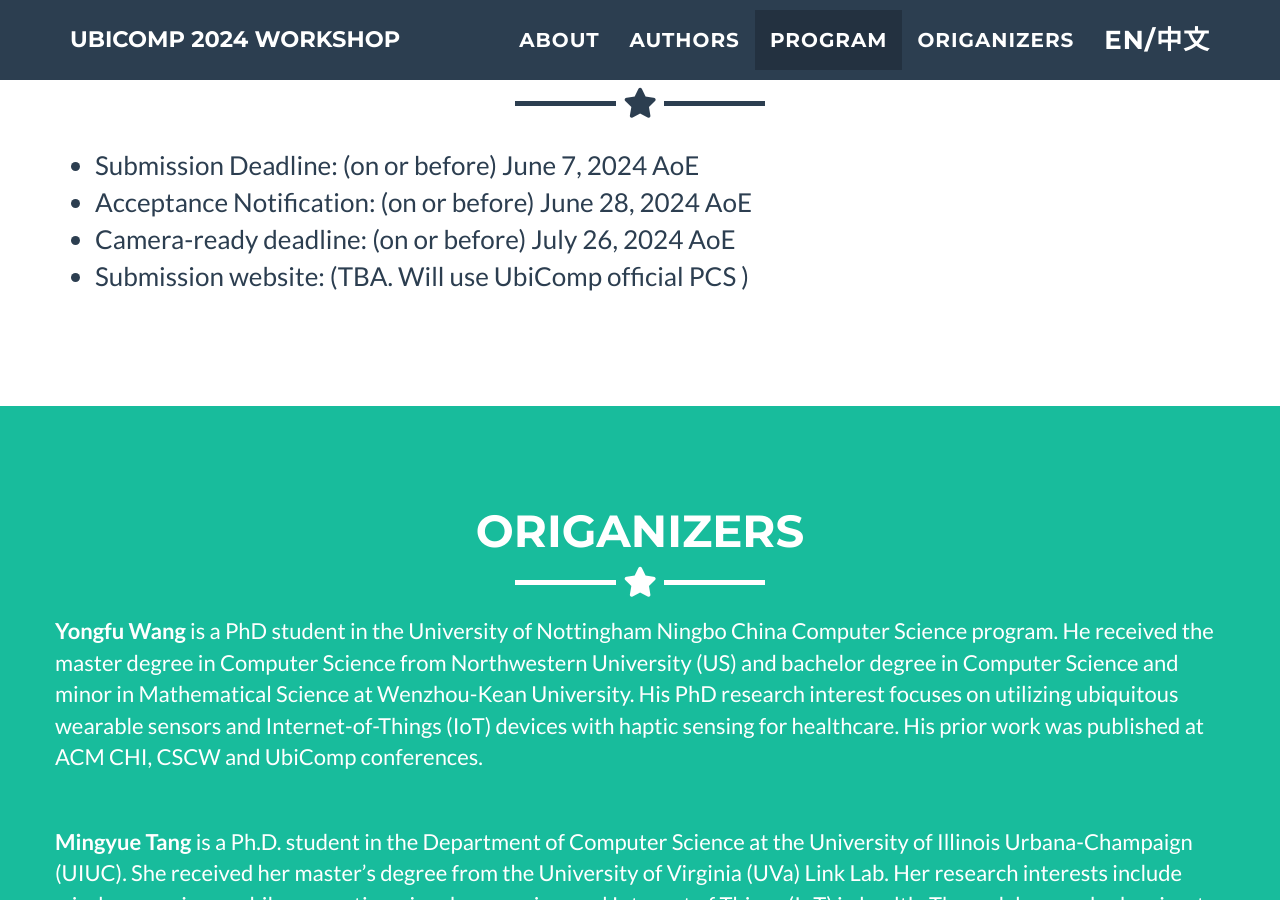
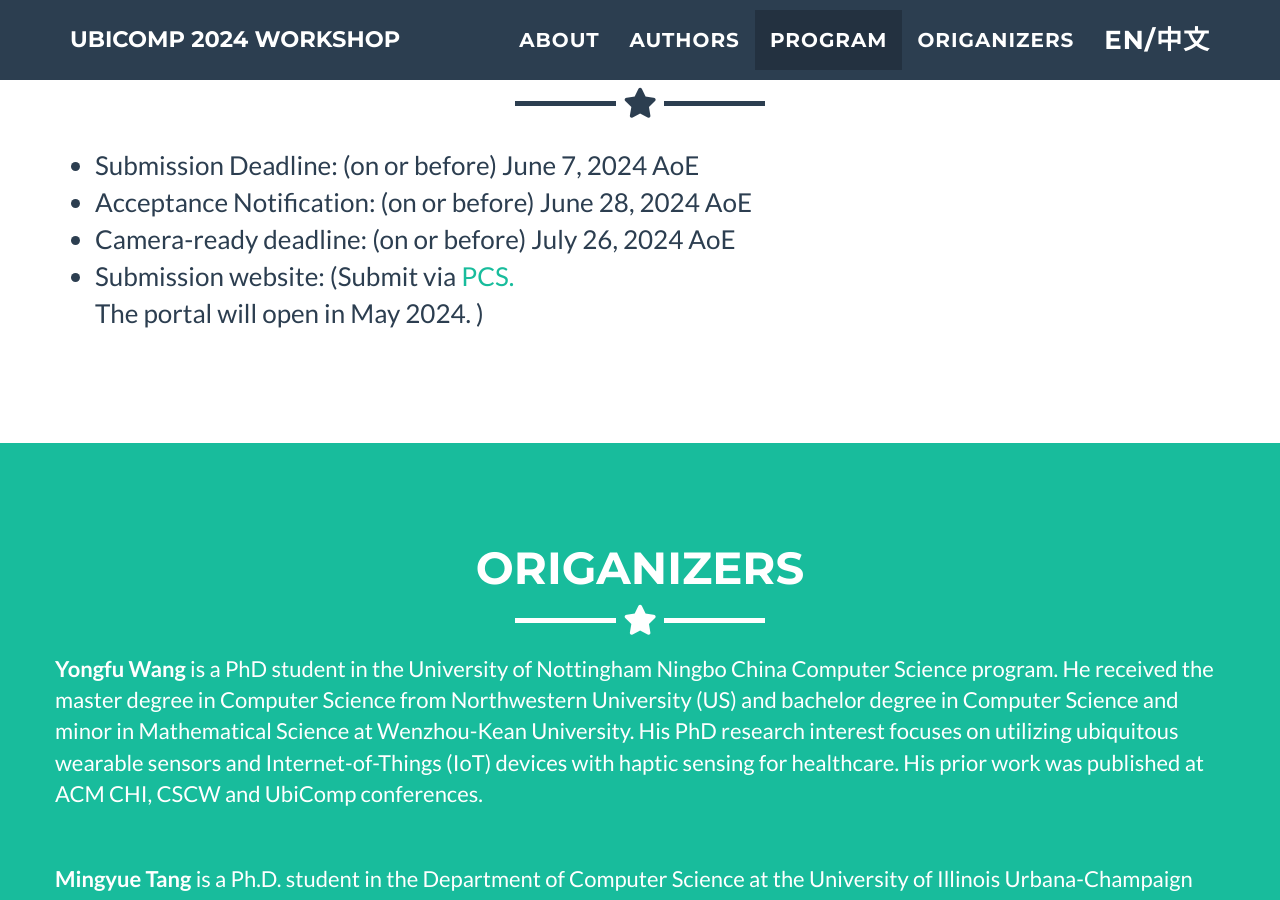
Before and after one commit to idwac/idwac.github.io, a Jekyll site: the page built from _posts/2014-07-18-project-1.markdown, in a window 1280 px wide and 900 px high, scrolled down 3162 px. Built offline with Jekyll 4.4.1, drawn with Linux system fonts in a browser that asks for light colours.

Commit message:
Edit submission site

```diff
--- a/_includes/contact.html
+++ b/_includes/contact.html
@@ -10,6 +10,7 @@
 
 
     <div class="row">
+      <br><br><br>
       <p>If you have any questions, please feel free to contact <strong>yongfu.wang@nottingham.edu.cn</strong> or <strong>id4ac@outlook.com</strong>.</p>
     </div>
   </div>
--- a/_includes/date.html
+++ b/_includes/date.html
@@ -18,7 +18,13 @@
             <li>Submission Deadline:	   (on or before) June 7, 2024 AoE</li>
             <li>Acceptance Notification: (on or before) June 28, 2024 AoE</li>
             <li>Camera-ready deadline:	 (on or before) July 26, 2024 AoE</li>
-            <li>Submission website:	     (TBA. Will use UbiComp official PCS )</li>
+            <!-- <li>Submission website:	     (TBA. Will use UbiComp official PCS )</li> -->
+            <li>Submission website:	     (Submit via  <a href="https://new.precisionconference.com/" target="_blank">PCS. </a> <br> The portal will open in May 2024. )</li>
+
+
+
+
+
           </ul>
         </p>
       </div>
```
